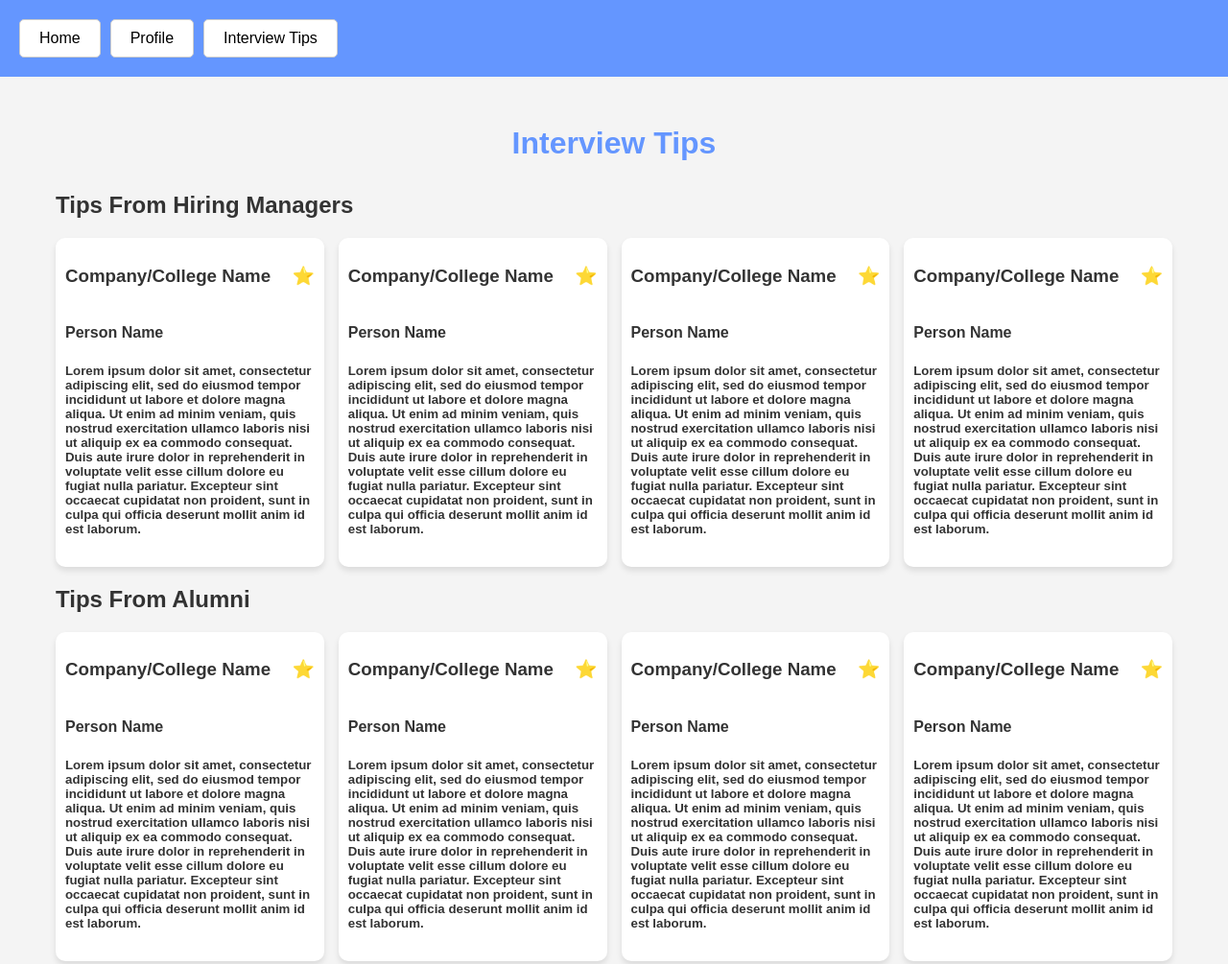
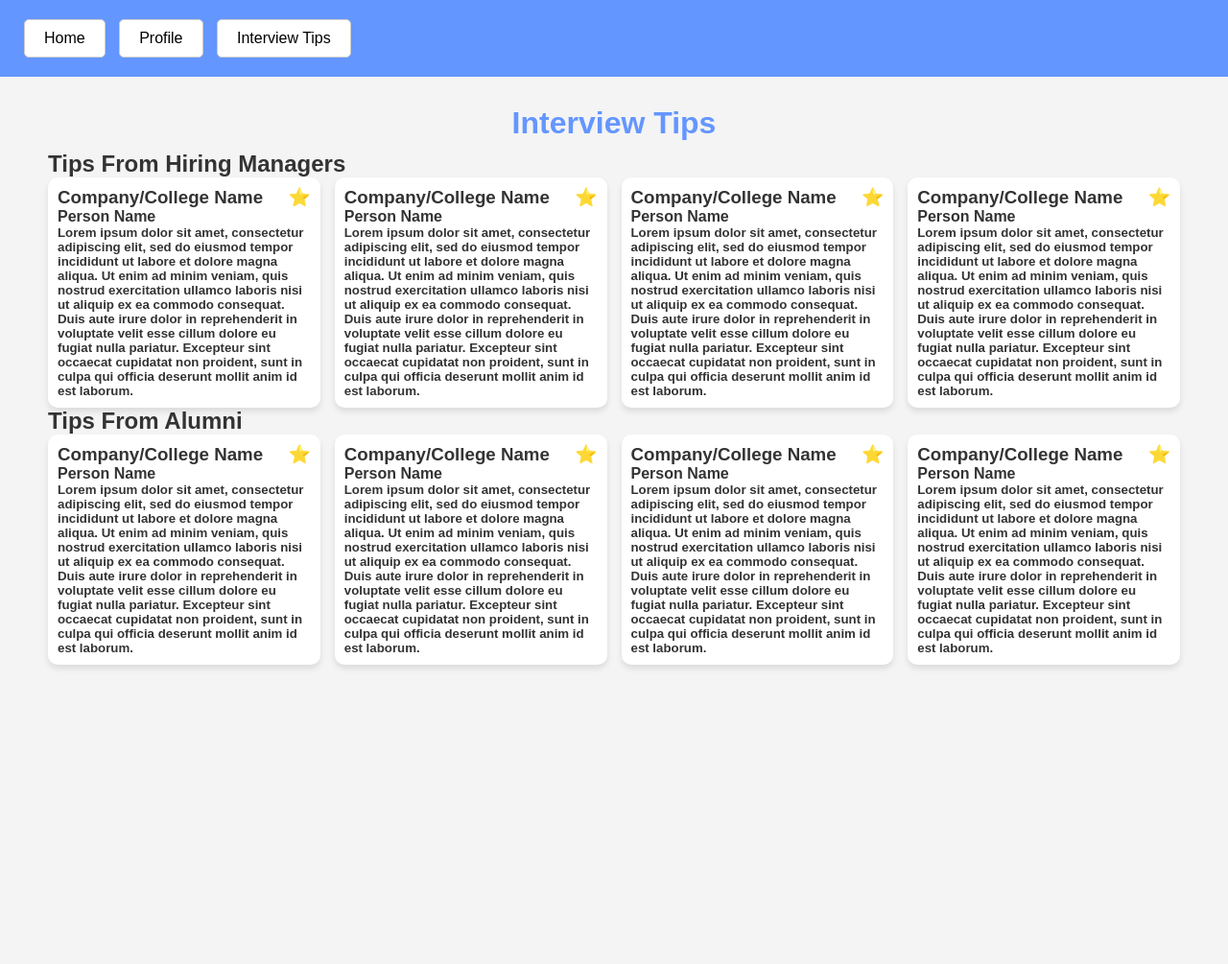
Before and after one commit to shubhami7/HireMap, a plain HTML site: page frontend/pages/interviewtipspage.html in a window 1280 px wide. Shown: the top 1005 px of the page at 96% size. After the commit the page ends 800 px from the top, so only its background shows below. Drawn offline with Linux system fonts and the light colour scheme; files that its build step writes are made by us from their sources.

Commit message:
styling changes: edits made to tips page for uniformity

```diff
--- a/frontend/styles/interviewtipspage.css
+++ b/frontend/styles/interviewtipspage.css
@@ -1,4 +1,13 @@
+/* Reset some basic styles */
+* {
+  margin: 0;
+  padding: 0;
+  box-sizing: border-box;
+}
 
+/*--------------------------------------------------------------------------------*/
+
+/* Header Styles */
 header {
     display: flex;
     align-items: center;
@@ -12,9 +21,16 @@ header {
     z-index: 1000;
 }
 
+header .logo {
+    font-size: 24px;
+    font-weight: bold;
+    color: white;
+}
+
 .title {
     color: rgb(100, 150, 255);
     text-align: center;
+    padding: 10px;
 }
 
 body {
@@ -26,10 +42,6 @@ body {
     padding: 50px;
     margin-top: 50px;
     color: #333;
-}
-
-.title {
-    padding: 10px;
 }
 
 .tips-grid {
@@ -51,22 +63,26 @@ body {
     align-items: center;
 }
 
-header .nav-buttons {
+.nav-bar {
     display: flex;
-    gap: 10px;
+    justify-content: space-between;
+    align-items: center;
+    padding: 10px 20px;
+    border-bottom: 1px solid #ccc;
   }
 
-header .nav-buttons button {
+.nav-buttons button {
   background-color: white;
   border: 1px solid #ccc;
   color: black;
   padding: 10px 20px;
+  margin: 0 5px;
   cursor: pointer;
   border-radius: 5px;
   font-size: 16px;
   transition: background-color 0.3s ease;
 }
 
-header .nav-buttons button:hover {
+.nav-buttons button:hover {
   background-color: lightgray;
 }
```
Lines whose indentation alone changed are shown as unchanged.
